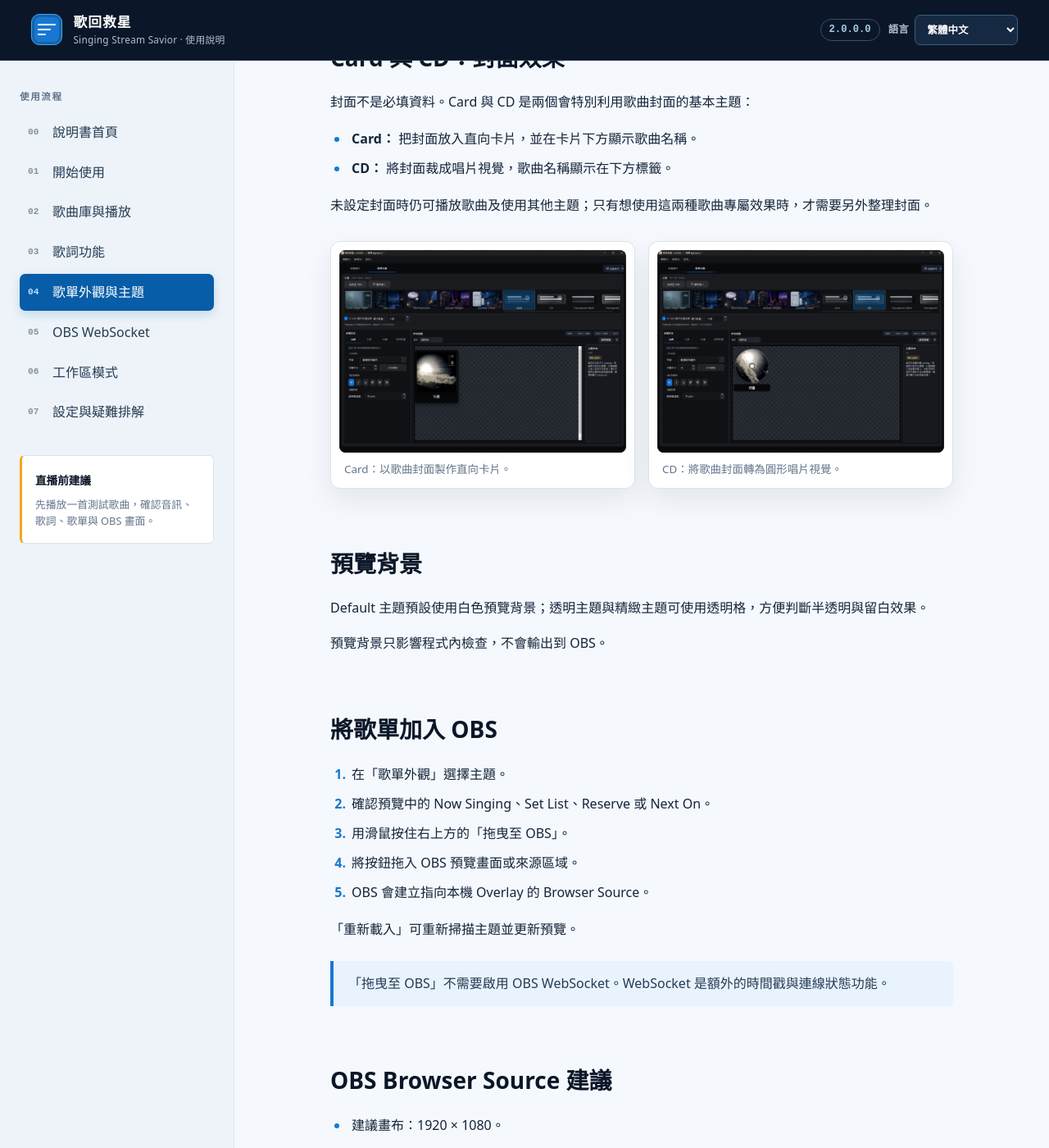
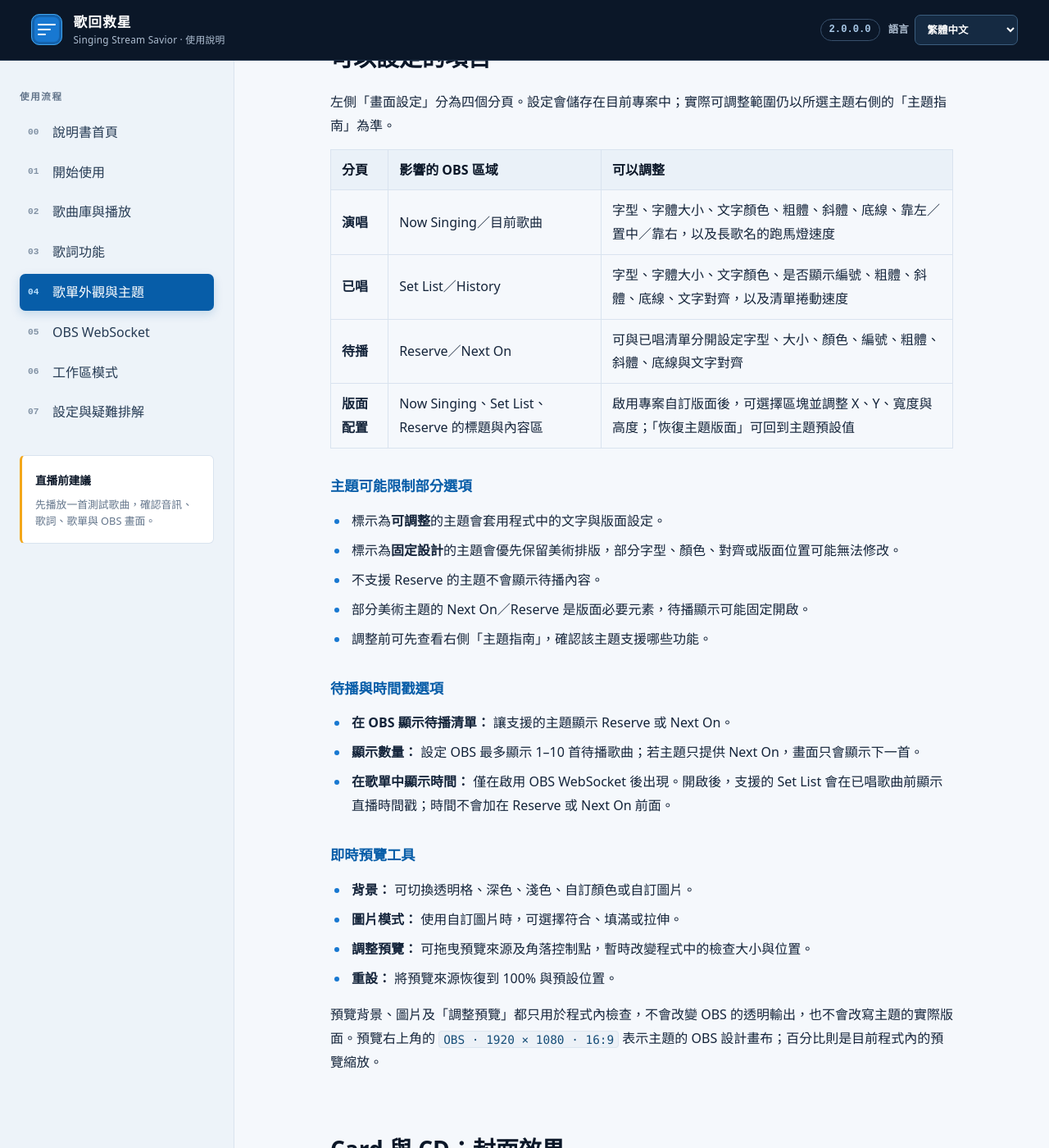
Before and after one commit to NoonIsAwesome/Singing-Stream-Savior-Manual, a Jekyll site: the page built from obs-and-themes.md, in a window 1280 px wide and 1400 px high, scrolled down 1698 px. Shown: the whole window at 82% size. Built offline with Jekyll 4.4.1, drawn with Linux system fonts in a browser that asks for light colours.

Commit message:
docs: explain set-list appearance controls

```diff
--- a/obs-and-themes.md
+++ b/obs-and-themes.md
@@ -36,6 +36,40 @@
 5. 確認後再將「拖曳至 OBS」拖入 OBS。
 
 切換主題只會改變顯示方式，不會修改歌曲、待播順序或已唱紀錄。完整模式最適合比較主題，因為主題列、設定、預覽及指南可以同時顯示。
+
+## 可以設定的項目
+
+左側「畫面設定」分為四個分頁。設定會儲存在目前專案中；實際可調整範圍仍以所選主題右側的「主題指南」為準。
+
+| 分頁 | 影響的 OBS 區域 | 可以調整 |
+| --- | --- | --- |
+| **演唱** | Now Singing／目前歌曲 | 字型、字體大小、文字顏色、粗體、斜體、底線、靠左／置中／靠右，以及長歌名的跑馬燈速度 |
+| **已唱** | Set List／History | 字型、字體大小、文字顏色、是否顯示編號、粗體、斜體、底線、文字對齊，以及清單捲動速度 |
+| **待播** | Reserve／Next On | 可與已唱清單分開設定字型、大小、顏色、編號、粗體、斜體、底線與文字對齊 |
+| **版面配置** | Now Singing、Set List、Reserve 的標題與內容區 | 啟用專案自訂版面後，可選擇區塊並調整 X、Y、寬度與高度；「恢復主題版面」可回到主題預設值 |
+
+### 主題可能限制部分選項
+
+- 標示為**可調整**的主題會套用程式中的文字與版面設定。
+- 標示為**固定設計**的主題會優先保留美術排版，部分字型、顏色、對齊或版面位置可能無法修改。
+- 不支援 Reserve 的主題不會顯示待播內容。
+- 部分美術主題的 Next On／Reserve 是版面必要元素，待播顯示可能固定開啟。
+- 調整前可先查看右側「主題指南」，確認該主題支援哪些功能。
+
+### 待播與時間戳選項
+
+- **在 OBS 顯示待播清單：** 讓支援的主題顯示 Reserve 或 Next On。
+- **顯示數量：** 設定 OBS 最多顯示 1–10 首待播歌曲；若主題只提供 Next On，畫面只會顯示下一首。
+- **在歌單中顯示時間：** 僅在啟用 OBS WebSocket 後出現。開啟後，支援的 Set List 會在已唱歌曲前顯示直播時間戳；時間不會加在 Reserve 或 Next On 前面。
+
+### 即時預覽工具
+
+- **背景：** 可切換透明格、深色、淺色、自訂顏色或自訂圖片。
+- **圖片模式：** 使用自訂圖片時，可選擇符合、填滿或拉伸。
+- **調整預覽：** 可拖曳預覽來源及角落控制點，暫時改變程式中的檢查大小與位置。
+- **重設：** 將預覽來源恢復到 100% 與預設位置。
+
+預覽背景、圖片及「調整預覽」都只用於程式內檢查，不會改變 OBS 的透明輸出，也不會改寫主題的實際版面。預覽右上角的 `OBS · 1920 × 1080 · 16:9` 表示主題的 OBS 設計畫布；百分比則是目前程式內的預覽縮放。
 
 ## Card 與 CD：封面效果
 
```
Also changed, not shown: en/README.md (+13 -0 lines), ja/README.md (+13 -0 lines), ko/README.md (+13 -0 lines), zh-CN/README.md (+13 -0 lines).
